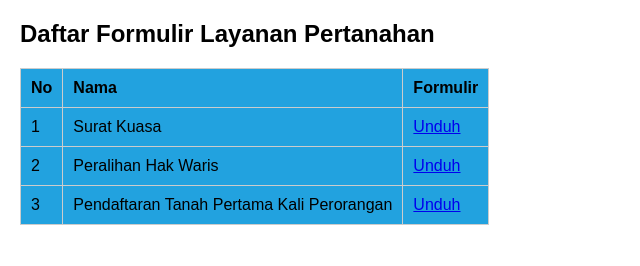
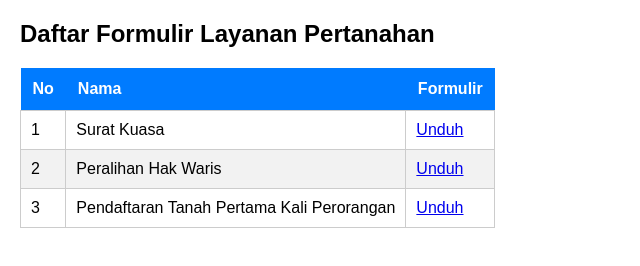
Before and after one commit to aryntrn4/kantahtarakan, a plain HTML site: page form_layanan.html in a window 1280 px wide. Shown: the whole page, without its empty margins (0-640 px from the left). Drawn offline with Linux system fonts and the light colour scheme.

Commit message:
Update form_layanan.html

```diff
--- a/form_layanan.html
+++ b/form_layanan.html
@@ -14,15 +14,28 @@
     table {
       width: 100%;
       border-collapse: collapse;
+      display: block;
       overflow-x: auto;
-      display: block;
     }
 
-    th, td {
-      background-color: #22a2df;
+    thead th {
+      background-color: #007BFF; /* Header biru */
+      color: white;
+      padding: 12px;
+      text-align: left;
+    }
+
+    tbody tr:nth-child(even) {
+      background-color: #f2f2f2; /* Warna baris genap */
+    }
+
+    tbody tr:nth-child(odd) {
+      background-color: #ffffff; /* Warna baris ganjil */
+    }
+
+    td {
       border: 1px solid #ccc;
       padding: 10px;
-      text-align: left;
     }
 
     @media screen and (max-width: 600px) {
```
